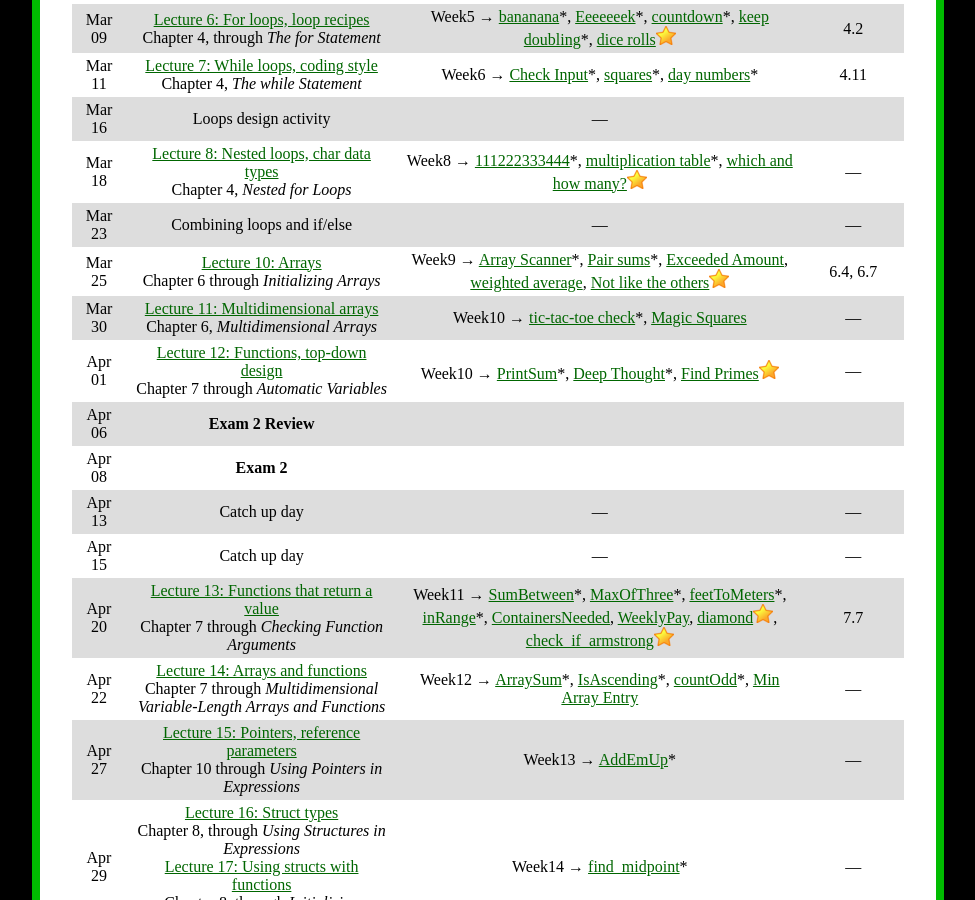
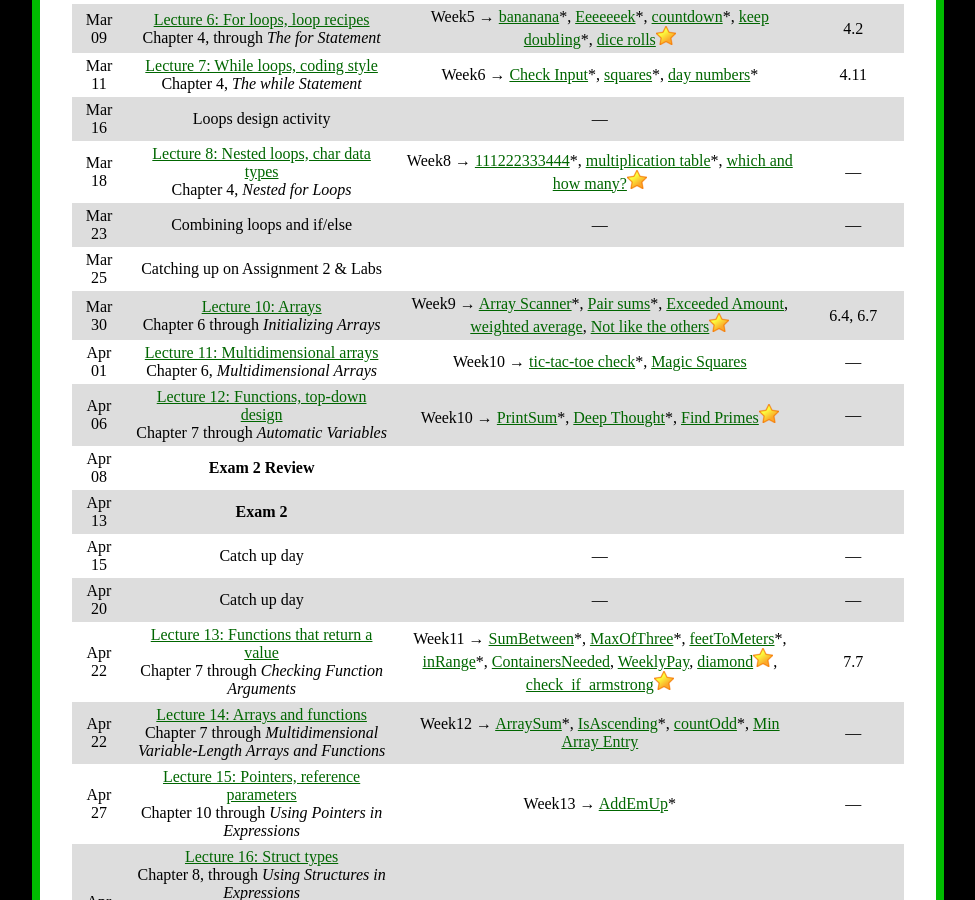
Before and after one commit to ycpcs/cs101-spring2021, a Jekyll site: the page built from schedule.md, in a window 1280 px wide and 900 px high, scrolled down 865 px. Shown: the whole window, without its empty margins (152-1127 px from the left). Built offline with Jekyll 4.4.1, drawn with Linux system fonts in a browser that asks for light colours.

Commit message:
updated the schedule

```diff
--- a/schedule.md
+++ b/schedule.md
@@ -28,14 +28,15 @@ Mar 11 | [Lecture 7: While loops, coding style](lectures/lecture07.html)<br>Chap
 Mar 16 | <span class="activity">Loops design activity</span> | &mdash;
 Mar 18 | [Lecture 8: Nested loops, char data types](lectures/lecture08.html)<br>Chapter 4, *Nested for Loops* | Week8 &rarr; [111222333444](https://cs.ycp.edu/cloudcoder/#exercise?c=17,p=819)\*, [multiplication table](https://cs.ycp.edu/cloudcoder/#exercise?c=17,p=858)\*, [which and how many?](https://cs.ycp.edu/cloudcoder/#exercise?c=17,p=820)![gold star](img/goldstar-tiny.png) | &mdash;
 Mar 23 | Combining loops and if/else | &mdash; | &mdash;
-Mar 25 | [Lecture 10: Arrays](lectures/lecture10.html)<br>Chapter 6 through *Initializing Arrays* | Week9 &rarr; [Array Scanner](https://cs.ycp.edu/cloudcoder/#exercise?c=17,p=821)\*, [Pair sums](https://cs.ycp.edu/cloudcoder/#exercise?c=17,p=822)\*, [Exceeded Amount](https://cs.ycp.edu/cloudcoder/#exercise?c=17,p=823), [weighted average](https://cs.ycp.edu/cloudcoder/#exercise?c=17,p=875), [Not like the others](https://cs.ycp.edu/cloudcoder/#exercise?c=17,p=824)![gold star](img/goldstar-tiny.png) | 6.4, 6.7
-Mar 30 | [Lecture 11: Multidimensional arrays](lectures/lecture11.html)<br>Chapter 6, *Multidimensional Arrays* | Week10 &rarr; [tic-tac-toe check](https://cs.ycp.edu/cloudcoder/#exercise?c=17,p=852)\*, [Magic Squares](https://cs.ycp.edu/cloudcoder/#exercise?c=17,p=864) | &mdash;
-Apr 01 | [Lecture 12: Functions, top-down design](lectures/lecture12.html)<br>Chapter 7 through *Automatic Variables* | Week10 &rarr;  [PrintSum](https://cs.ycp.edu/cloudcoder/#exercise?c=17,p=825)\*, [Deep Thought](https://cs.ycp.edu/cloudcoder/#exercise?c=17,p=826)\*, [Find Primes](https://cs.ycp.edu/cloudcoder/#exercise?c=17,p=827)![gold star](img/goldstar-tiny.png) | &mdash;
-Apr 06 | **Exam 2 Review**
-Apr 08 | **Exam 2**
-Apr 13 | Catch up day | &mdash; | &mdash;
+Mar 25 | Catching up on Assignment 2 & Labs
+Mar 30 | [Lecture 10: Arrays](lectures/lecture10.html)<br>Chapter 6 through *Initializing Arrays* | Week9 &rarr; [Array Scanner](https://cs.ycp.edu/cloudcoder/#exercise?c=17,p=821)\*, [Pair sums](https://cs.ycp.edu/cloudcoder/#exercise?c=17,p=822)\*, [Exceeded Amount](https://cs.ycp.edu/cloudcoder/#exercise?c=17,p=823), [weighted average](https://cs.ycp.edu/cloudcoder/#exercise?c=17,p=875), [Not like the others](https://cs.ycp.edu/cloudcoder/#exercise?c=17,p=824)![gold star](img/goldstar-tiny.png) | 6.4, 6.7
+Apr 01 | [Lecture 11: Multidimensional arrays](lectures/lecture11.html)<br>Chapter 6, *Multidimensional Arrays* | Week10 &rarr; [tic-tac-toe check](https://cs.ycp.edu/cloudcoder/#exercise?c=17,p=852)\*, [Magic Squares](https://cs.ycp.edu/cloudcoder/#exercise?c=17,p=864) | &mdash;
+Apr 06 | [Lecture 12: Functions, top-down design](lectures/lecture12.html)<br>Chapter 7 through *Automatic Variables* | Week10 &rarr;  [PrintSum](https://cs.ycp.edu/cloudcoder/#exercise?c=17,p=825)\*, [Deep Thought](https://cs.ycp.edu/cloudcoder/#exercise?c=17,p=826)\*, [Find Primes](https://cs.ycp.edu/cloudcoder/#exercise?c=17,p=827)![gold star](img/goldstar-tiny.png) | &mdash;
+Apr 08 | **Exam 2 Review**
+Apr 13 | **Exam 2**
 Apr 15 | Catch up day | &mdash; | &mdash;
-Apr 20 | [Lecture 13: Functions that return a value](lectures/lecture13.html)<br>Chapter 7 through *Checking Function Arguments* | Week11 &rarr; [SumBetween](https://cs.ycp.edu/cloudcoder/#exercise?c=17,p=831)\*, [MaxOfThree](https://cs.ycp.edu/cloudcoder/#exercise?c=17,p=832)\*, [feetToMeters](https://cs.ycp.edu/cloudcoder/#exercise?c=17,p=849)\*, [inRange](https://cs.ycp.edu/cloudcoder/#exercise?c=17,p=850)\*, [ContainersNeeded](https://cs.ycp.edu/cloudcoder/#exercise?c=17,p=862), [WeeklyPay](https://cs.ycp.edu/cloudcoder/#exercise?c=17,p=863), [diamond](https://cs.ycp.edu/cloudcoder/#exercise?c=17,p=851)![gold star](img/goldstar-tiny.png), [check\_if\_armstrong](https://cs.ycp.edu/cloudcoder/#exercise?c=17,p=871)![gold star](img/goldstar-tiny.png) | 7.7
+Apr 20 | Catch up day | &mdash; | &mdash;
+Apr 22 | [Lecture 13: Functions that return a value](lectures/lecture13.html)<br>Chapter 7 through *Checking Function Arguments* | Week11 &rarr; [SumBetween](https://cs.ycp.edu/cloudcoder/#exercise?c=17,p=831)\*, [MaxOfThree](https://cs.ycp.edu/cloudcoder/#exercise?c=17,p=832)\*, [feetToMeters](https://cs.ycp.edu/cloudcoder/#exercise?c=17,p=849)\*, [inRange](https://cs.ycp.edu/cloudcoder/#exercise?c=17,p=850)\*, [ContainersNeeded](https://cs.ycp.edu/cloudcoder/#exercise?c=17,p=862), [WeeklyPay](https://cs.ycp.edu/cloudcoder/#exercise?c=17,p=863), [diamond](https://cs.ycp.edu/cloudcoder/#exercise?c=17,p=851)![gold star](img/goldstar-tiny.png), [check\_if\_armstrong](https://cs.ycp.edu/cloudcoder/#exercise?c=17,p=871)![gold star](img/goldstar-tiny.png) | 7.7
 Apr 22 | [Lecture 14: Arrays and functions](lectures/lecture14.html)<br>Chapter 7 through *Multidimensional Variable-Length Arrays and Functions* | Week12 &rarr; [ArraySum](https://cs.ycp.edu/cloudcoder/#exercise?c=17,p=828)\*, [IsAscending](https://cs.ycp.edu/cloudcoder/#exercise?c=17,p=830)\*, [countOdd](https://cs.ycp.edu/cloudcoder/#exercise?c=17,p=829)\*, [Min Array Entry](https://cs.ycp.edu/cloudcoder/#exercise?c=17,p=865) | &mdash;
 Apr 27 | [Lecture 15: Pointers, reference parameters](lectures/lecture15.html)<br>Chapter 10 through *Using Pointers in Expressions* | Week13 &rarr; [AddEmUp](https://cs.ycp.edu/cloudcoder/#exercise?c=17,p=833)\* | &mdash;
 Apr 29 | [Lecture 16: Struct types](lectures/lecture16.html)<br>Chapter 8, through *Using Structures in Expressions*<br>[Lecture 17: Using structs with functions](lectures/lecture17.html)<br>Chapter 8, through *Initializing Structures* | Week14 &rarr; [find\_midpoint](https://cs.ycp.edu/cloudcoder/#exercise?c=17,p=879)\* | &mdash;
```
